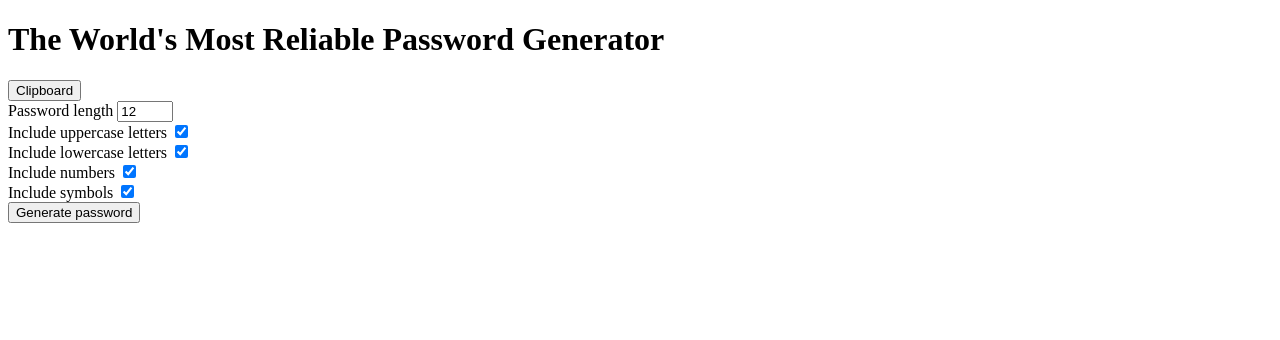
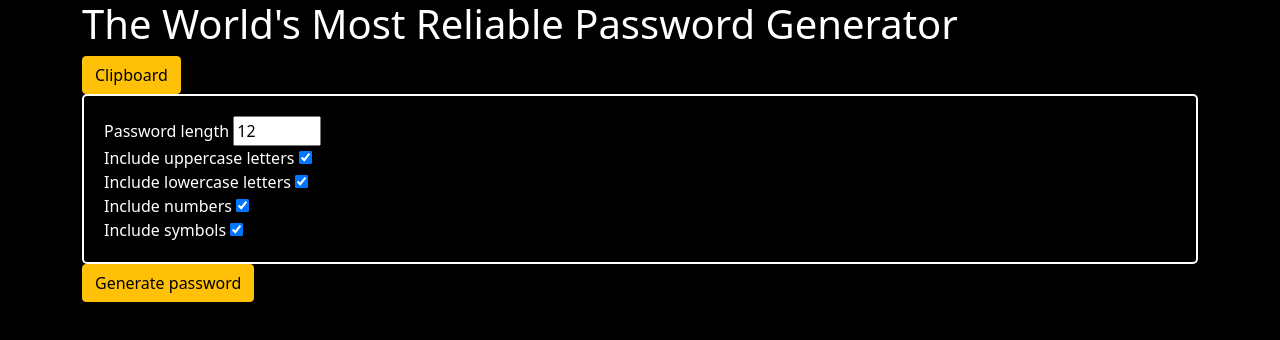
Before and after one commit to daoyeyemi/ultimatepasswordgenerator, a plain HTML site: page index.html in a window 1280 px wide. Drawn offline with nearby package versions, Linux system fonts and the light colour scheme.

Commit message:
added slight styling

```diff
--- a/index.html
+++ b/index.html
@@ -4,13 +4,17 @@
     <meta charset="UTF-8">
     <meta name="viewport" content="width=device-width, initial-scale=1.0">
     <title>Ultimate Password Generator</title>
+    <link href="https://cdn.jsdelivr.net/npm/bootstrap@5.0.0-beta1/dist/css/bootstrap.min.css" rel="stylesheet" integrity="sha384-giJF6kkoqNQ00vy+HMDP7azOuL0xtbfIcaT9wjKHr8RbDVddVHyTfAAsrekwKmP1" crossorigin="anonymous">
+    <script src="https://cdn.jsdelivr.net/npm/@popperjs/core@2.5.4/dist/umd/popper.min.js" integrity="sha384-q2kxQ16AaE6UbzuKqyBE9/u/KzioAlnx2maXQHiDX9d4/zp8Ok3f+M7DPm+Ib6IU" crossorigin="anonymous"></script>
+    <script src="https://cdn.jsdelivr.net/npm/bootstrap@5.0.0-beta1/dist/js/bootstrap.min.js" integrity="sha384-pQQkAEnwaBkjpqZ8RU1fF1AKtTcHJwFl3pblpTlHXybJjHpMYo79HY3hIi4NKxyj" crossorigin="anonymous"></script>
+    <link rel="stylesheet" href="styles.css">
 </head>
 <body>
     <div class="container">
         <h1>The World's Most Reliable Password Generator</h1>
         <div class="result-container">
             <span id="result"></span>
-            <button class="btn" id="clipboard">Clipboard</button>
+            <button class="btn btn-warning" id="clipboard">Clipboard</button>
         </div>
         <div class="criterion">
             <div class="criteria">
@@ -34,7 +38,7 @@
                 <input type="checkbox" id="symbols" checked/>
             </div>
         </div>
-            <button class="btn" id="generate">Generate password</button>
+            <button class="btn btn-warning" id="generate">Generate password</button>
     </div>
     <script src="./index.js"></script>
 </body>
--- a/index.js
+++ b/index.js
@@ -56,7 +56,7 @@ function generatePassword (lower, upper, number, symbol, length) {
     console.log(typesCount)
     // creates new array that filters out unchecked items
     const typesArr = [
-        {lower}, {upper}, {number}, {symbol}
+        { lower }, { upper }, { number }, { symbol }
     ]
          .filter(item => Object.values(item)[0]);
     console.log(typesArr)
--- a/styles.css
+++ b/styles.css
@@ -0,0 +1,21 @@
+body {
+    background-color: black;
+}
+
+h1 {
+    color:white
+}
+
+label {
+    color: white;
+}
+
+span {
+    color: white;
+}
+
+.criterion {
+    border: 2px solid white;
+    border-radius: 5px;
+    padding: 20px;
+}
```
